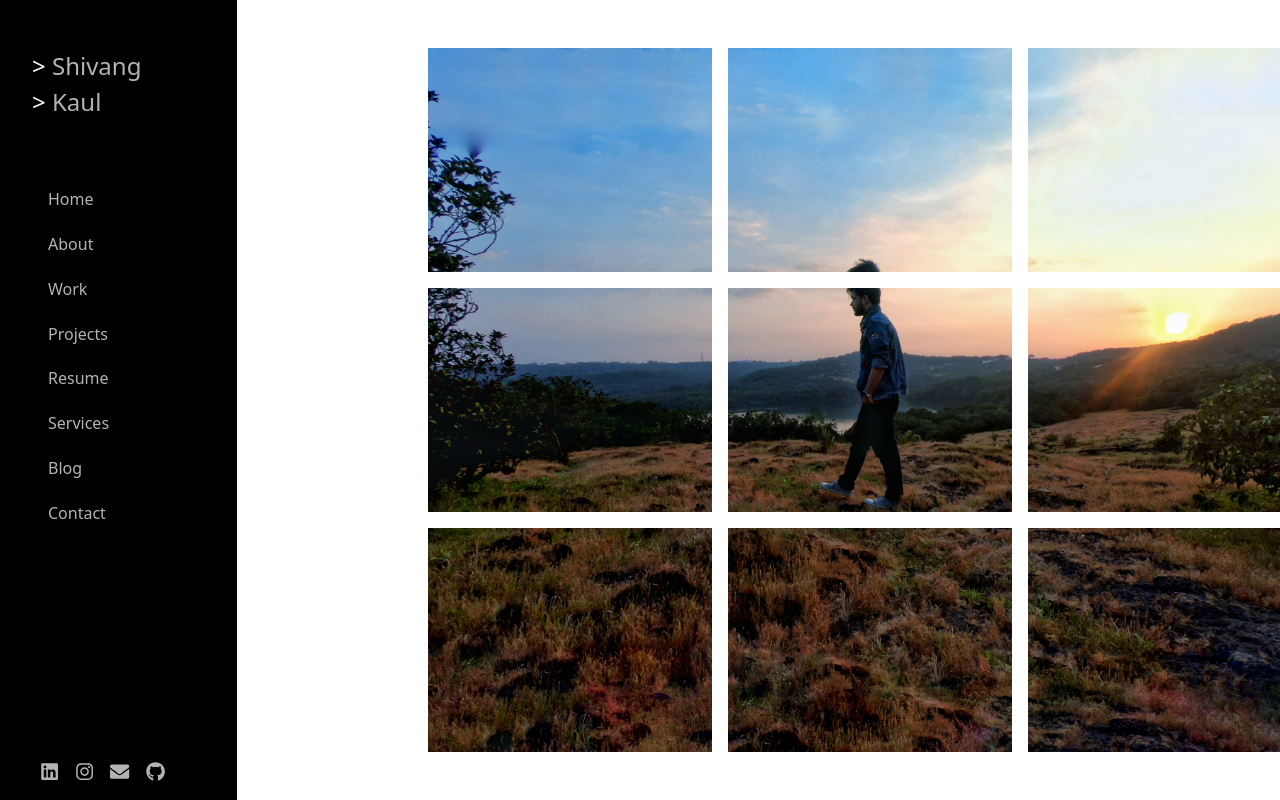
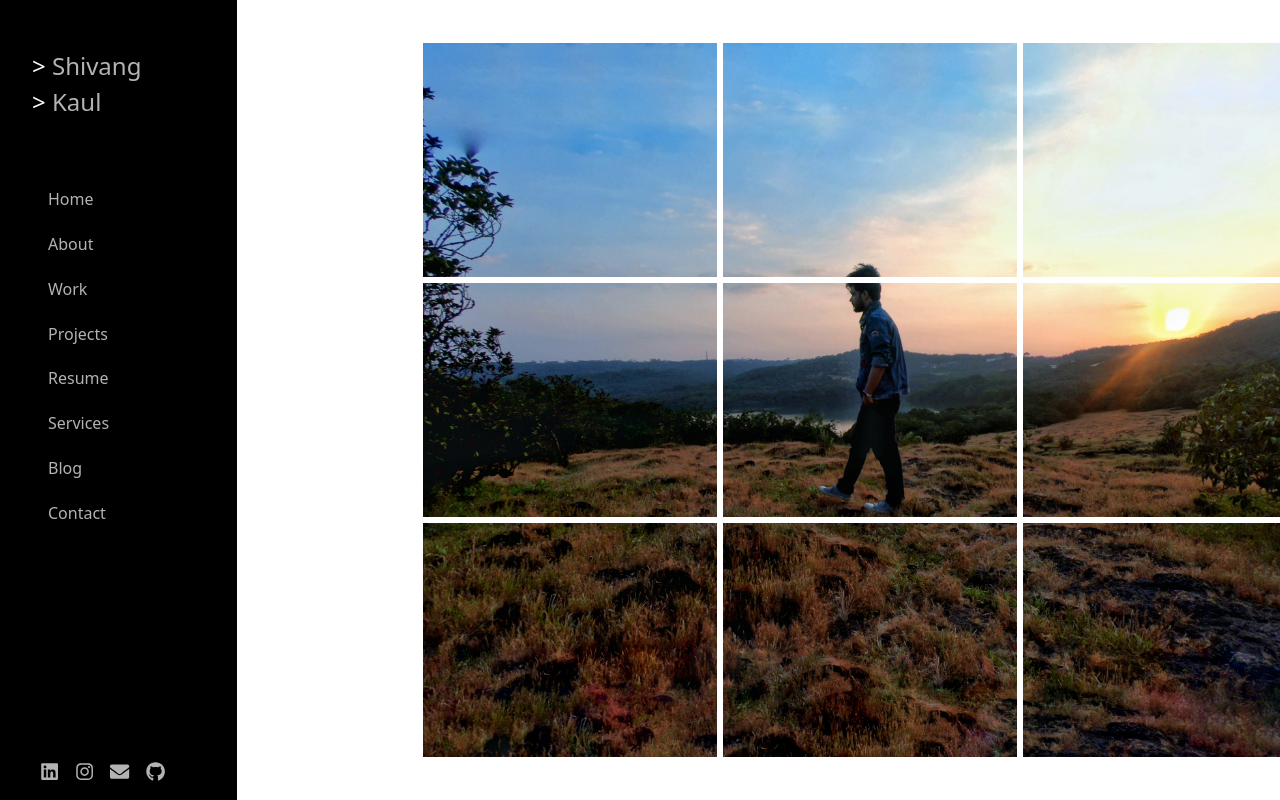
Before and after one commit to shangkaul/tile-portfolio, a React (Create React App) app: page / in a window 1280 px wide. Shown: the top 800 px of the page. Built offline with nearby package versions, Linux system fonts and the light colour scheme.

Commit message:
fix padding home tiles

```diff
--- a/src/styles.css
+++ b/src/styles.css
@@ -8,7 +8,7 @@
     width: 150vh;
 }
 .col-sm-3{
-    padding: 0.5rem 0.5rem;
+    padding: 0.2rem 0.2rem;
     text-align: center;
     overflow: hidden;
 }
```
